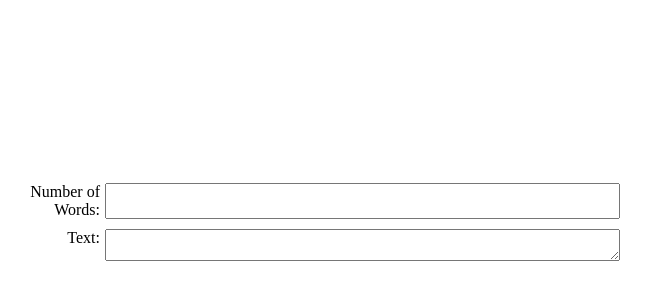
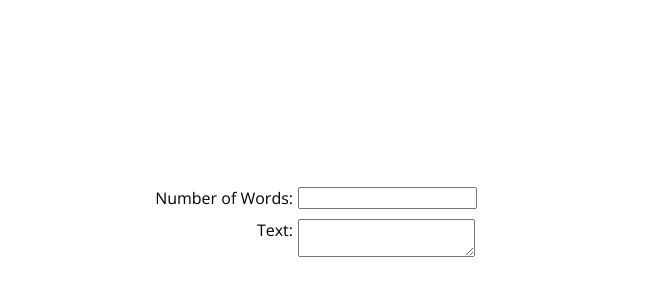
Before and after one commit to Aclixion/Live-Word-Count, a plain HTML site: page index.html in a window 1280 px wide. Shown: the part 178-478 px from the top of the page, without its empty margins (330-981 px from the left). Drawn offline with nearby package versions, Linux system fonts and the light colour scheme.

Commit message:
Change font

```diff
--- a/index.html
+++ b/index.html
@@ -4,6 +4,9 @@
         <title>Live Word Count</title>
         <meta charset="UTF-8">
         <link href="style.css" rel="stylesheet">
+        <link rel="preconnect" href="https://fonts.googleapis.com">
+        <link rel="preconnect" href="https://fonts.gstatic.com" crossorigin>
+        <link href="https://fonts.googleapis.com/css2?family=Open+Sans:wght@300&display=swap" rel="stylesheet">
     </head>
     <body>
         <div class="container">
--- a/style.css
+++ b/style.css
@@ -3,11 +3,11 @@
     margin: 0;
     padding: 0;
     box-sizing: 0;
+    font-family: "Open Sans"
 }
 
 
 .container {
-    width: 50%;
     position: absolute;
     top: 50%;
     left: 50%;
@@ -16,16 +16,11 @@
 
 .field {
     display: flex;
-    justify-content: space-between;
     gap: 5px;
-    margin: 10px;
+    margin: 10px 0;
 }
 
 .field-header {
-    width: 100px;
+    width: 150px;
     text-align: right;
 }
-
-.field-entry {
-    flex: 1;
-}
```
